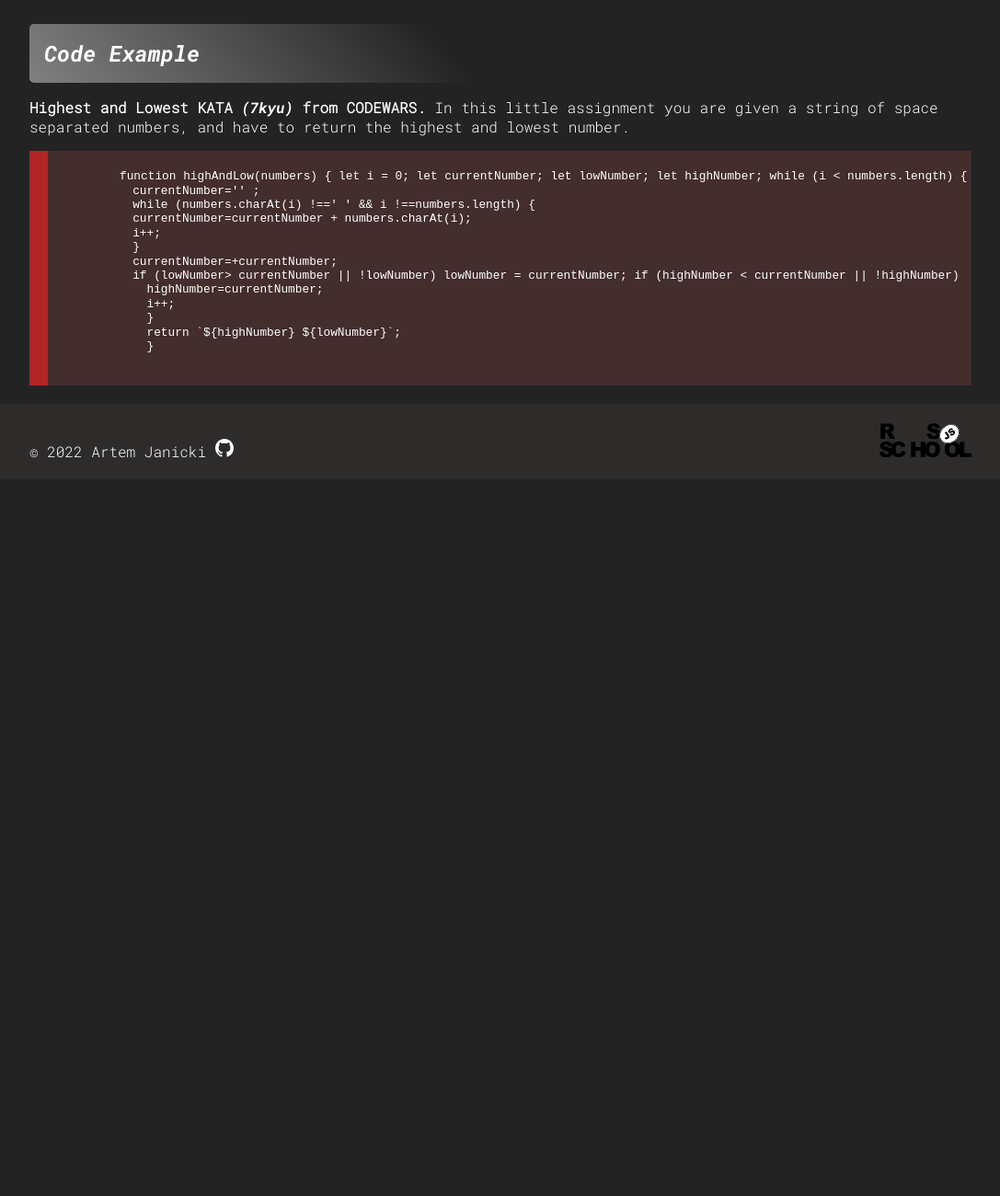
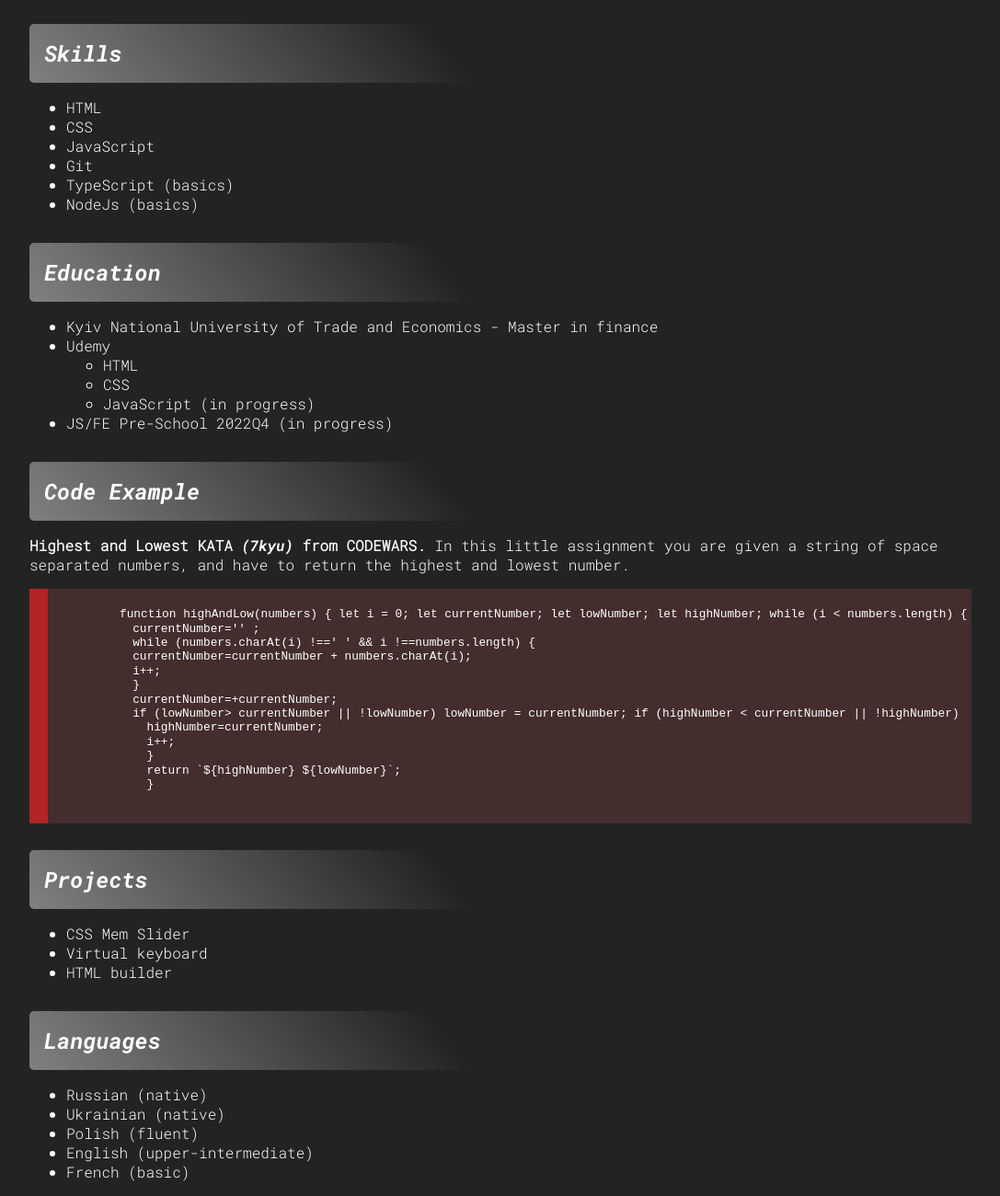
Before and after one commit to leonarci/rsschool-cv, a plain HTML site: page index.html in a window 1280 px wide. Shown: the part 1040-2340 px from the top of the page at 92% size, without its empty margins (96-1183 px from the left). Before the commit the page ends 1561 px from the top, so only its background shows below. Drawn offline with Linux system fonts and the light colour scheme.

Commit message:
feat: add skills, education, projects and languages sections

```diff
--- a/index.html
+++ b/index.html
@@ -85,6 +85,30 @@
           </li>
         </ul>
       </section>
+      <section id="skills">
+        <h3>Skills</h3>
+        <ul>
+          <li>HTML</li>
+          <li>CSS</li>
+          <li>JavaScript</li>
+          <li>Git</li>
+          <li>TypeScript (basics)</li>
+          <li>NodeJs (basics)</li>
+        </ul>
+      </section>
+      <section id="education">
+        <h3>Education</h3>
+        <ul>
+          <li>Kyiv National University of Trade and Economics - Master in finance</li>
+          <li>Udemy <ul>
+              <li>HTML</li>
+              <li>CSS</li>
+              <li>JavaScript (in progress)</li>
+            </ul>
+          </li>
+          <li>JS/FE Pre-School 2022Q4 (in progress)</li>
+        </ul>
+      </section>
       <section id="code-example">
         <h3>Code Example</h3>
         <p><b>Highest and Lowest KATA <em>(7kyu)</em> from CODEWARS.</b> In this little assignment you are given a
@@ -105,6 +129,24 @@
               }</code>
           </pre>
       </section>
+      <section id="projects">
+        <h3>Projects</h3>
+        <ul>
+          <li><a href="https://leonarci.github.io/cssMemSlider/cssMemSlider/">CSS Mem Slider</a></li>
+          <li><a href="https://leonarci.github.io/virtual-keyboard/">Virtual keyboard</a></li>
+          <li><a href="https://github.com/leonarci/HTML-builder">HTML builder</a></li>
+        </ul>
+      </section>
+      <section id="languages">
+        <h3>Languages</h3>
+        <ul>
+          <li>Russian (native)</li>
+          <li>Ukrainian (native)</li>
+          <li>Polish (fluent)</li>
+          <li>English (upper-intermediate)</li>
+          <li>French (basic)</li>
+        </ul>
+      </section>
     </main>
     <footer>
       <div class="footer-container">
```
